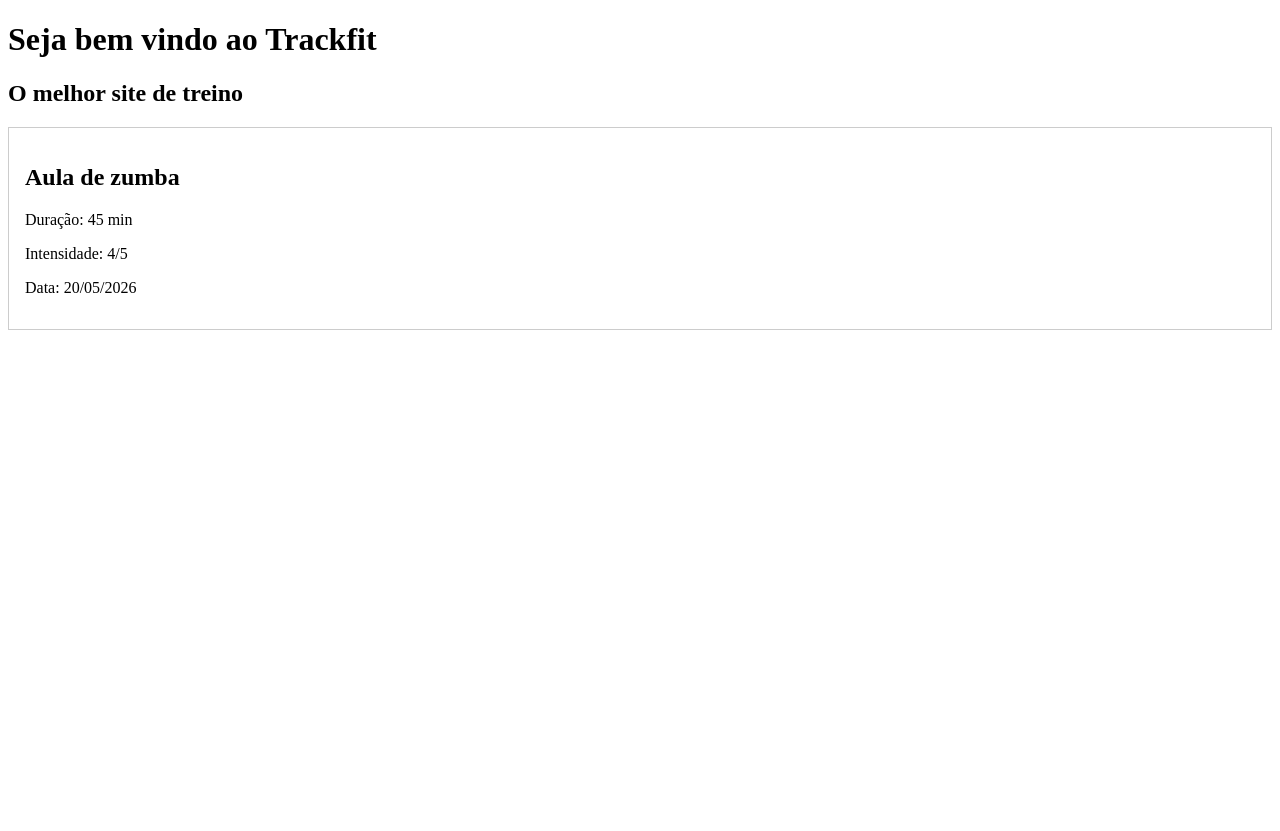
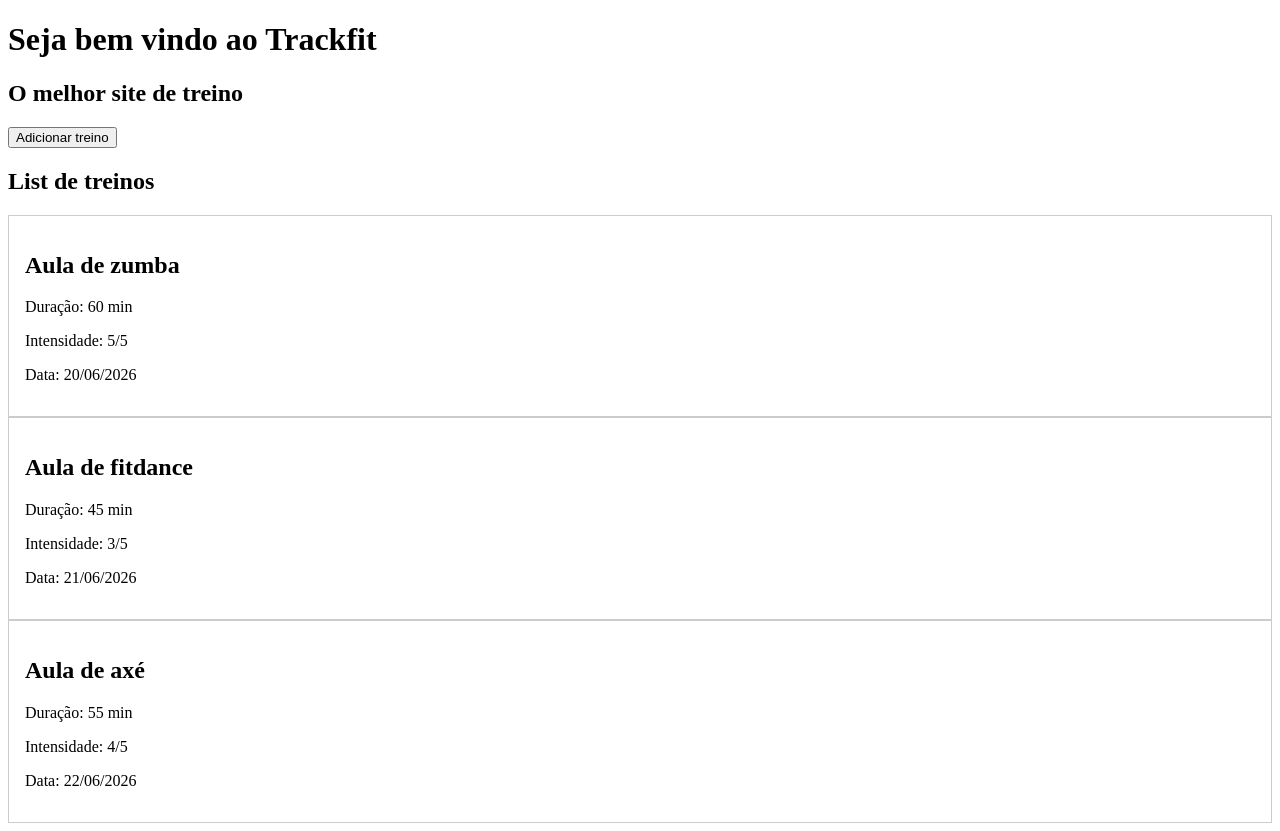
Before and after one commit to wesley1812/trackfit, a React (Vite) app: page / in a window 1280 px wide. Before the commit the page ends 800 px from the top, so only its background shows below. Built offline with nearby package versions, Linux system fonts and the light colour scheme.

Commit message:
feat: created workout list

```diff
--- a/src/App.tsx
+++ b/src/App.tsx
@@ -1,19 +1,55 @@
+import { useState } from "react";
 import { Header } from "./components/header";
-import { WorkoutCard } from "./components/workout-card";
+import { WorkoutList } from "./components/workout-list";
+import type { Workout } from "./types/workout";
 
 function App() {
+  const [listWorkout, setListWorkout] = useState<Workout[]>([
+    {
+      id: "1",
+      date: "20/06/2026",
+      durationMinutes: 60,
+      intensity: 5,
+      title: "Aula de zumba",
+    },
+    {
+      id: "2",
+      date: "21/06/2026",
+      durationMinutes: 45,
+      intensity: 3,
+      title: "Aula de fitdance",
+    },
+    {
+      id: "3",
+      date: "22/06/2026",
+      durationMinutes: 55,
+      intensity: 4,
+      title: "Aula de axé",
+    },
+  ]);
+
   return (
     <>
       <Header />
+      <main>
+        <button
+          onClick={() =>
+            setListWorkout([
+              ...listWorkout,
+              {
+                id: "3",
+                date: "22/06/2026",
+                durationMinutes: 50,
+                intensity: 5,
+                title: "Aula jiu-jitsu",
+              },
+            ])
+          }
+        >
+          Adicionar treino
+        </button>
 
-      <main>
-        <WorkoutCard
-          id="1"
-          date="20/05/2026"
-          durationMinutes={45}
-          intensity={4}
-          title="Aula de zumba"
-        />
+        <WorkoutList workoutList={listWorkout} />
       </main>
     </>
   );
--- a/src/components/workout-card.tsx
+++ b/src/components/workout-card.tsx
@@ -1,19 +1,17 @@
+import type { Workout } from "../types/workout";
+
 interface WorkoutCardProps {
-  id: string;
-  title: string;
-  durationMinutes: number;
-  intensity: 1 | 2 | 3 | 4 | 5;
-  date: string;
+  workout: Workout;
 }
 
-export function WorkoutCard(props: WorkoutCardProps) {
+export function WorkoutCard({ workout }: WorkoutCardProps) {
   return (
     <>
       <div style={{ border: "1px solid #ccc", padding: "1rem" }}>
-        <h2>{props.title}</h2>
-        <p>Duração: {props.durationMinutes} min</p>
-        <p>Intensidade: {props.intensity}/5</p>
-        <p>Data: {props.date}</p>
+        <h2>{workout.title}</h2>
+        <p>Duração: {workout.durationMinutes} min</p>
+        <p>Intensidade: {workout.intensity}/5</p>
+        <p>Data: {workout.date}</p>
       </div>
     </>
   );
--- /dev/null
+++ b/src/components/workout-list.tsx
@@ -0,0 +1,18 @@
+import type { Workout } from "../types/workout";
+import { WorkoutCard } from "./workout-card";
+
+interface WorkoutListProps {
+  workoutList: Workout[];
+}
+
+export function WorkoutList({ workoutList }: WorkoutListProps) {
+  return (
+    <>
+      <h2>List de treinos</h2>
+
+      {workoutList.map((value) => {
+        return <WorkoutCard workout={value} />;
+      })}
+    </>
+  );
+}
--- /dev/null
+++ b/src/types/workout.ts
@@ -0,0 +1,7 @@
+export interface Workout {
+  id: string;
+  title: string;
+  durationMinutes: number;
+  intensity: 1 | 2 | 3 | 4 | 5;
+  date: string;
+}
```
